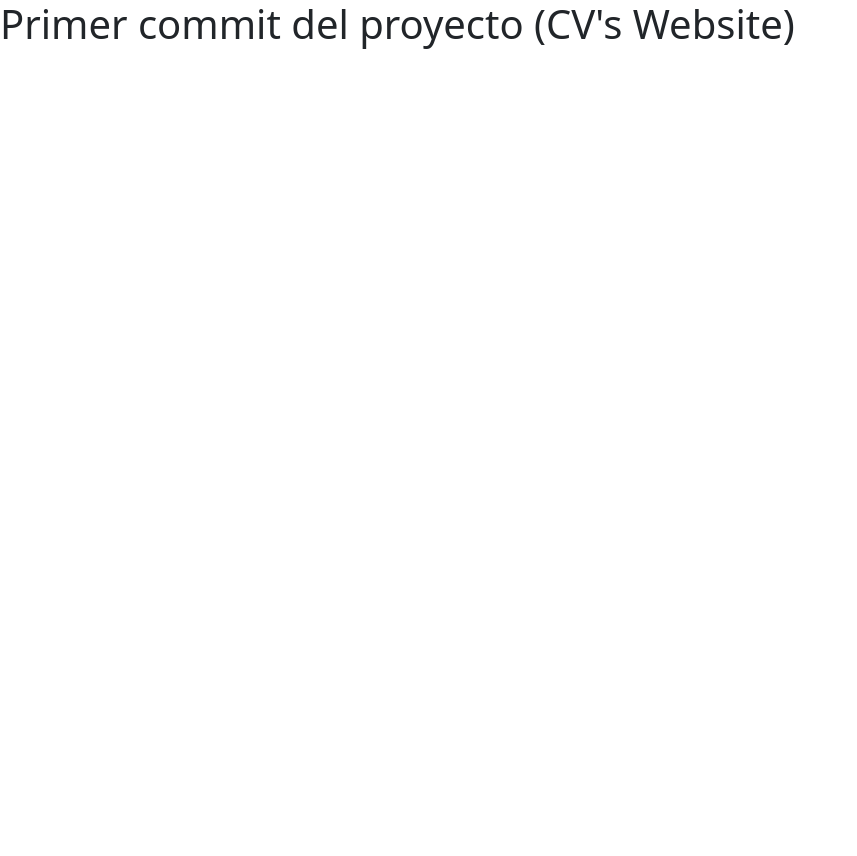
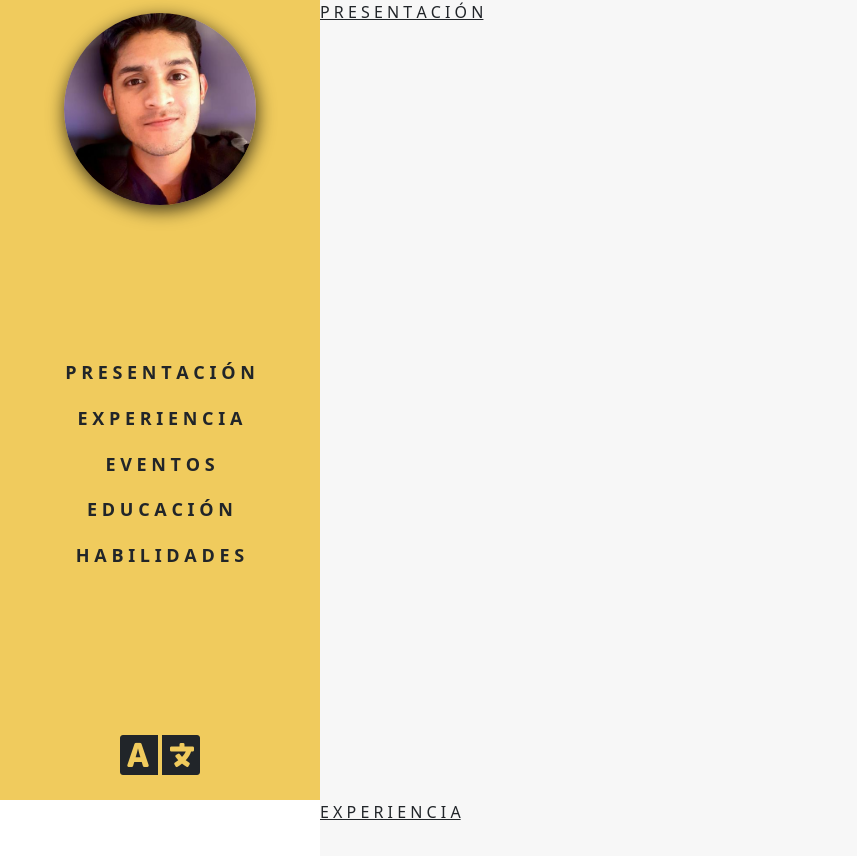
Before and after one commit to Luis-Manuel-Chairez-Soto/Luis-Manuel-Chairez-Soto.github.io, a plain HTML site: page index.html in a window 1280 px wide. Shown: the top 856 px of the page, without its empty margins (0-857 px from the left). Before the commit the page ends 800 px from the top, so only its background shows below. Drawn offline with nearby package versions, Linux system fonts and the light colour scheme.

Commit message:
Estilo y cuepro del NavBar

```diff
--- /dev/null
+++ b/css/general.css
@@ -0,0 +1,50 @@
+body{
+    display: flex;
+}
+
+/* LEFT SIDE */
+.f-slideMenu{
+    display: flex;
+    justify-content: space-between;
+    align-items: center;
+    flex-direction: column;
+    width: 25%;
+    height: 100vh;
+    padding-top: 1%;
+    padding-bottom: 1%;
+    background-color: #f0cb5d;
+}
+
+.img-content{
+    width: 60%;
+}
+
+.img-content img{
+    width: 100%;
+    border-radius: 50%;
+    user-select: none;
+    -webkit-box-shadow: 1px 5px 18px 0px rgba(0,0,0,0.75);
+    -moz-box-shadow: 1px 5px 18px 0px rgba(0,0,0,0.75);
+    box-shadow: 1px 5px 18px 0px rgba(0,0,0,0.75);
+}
+
+.menu-list ol{
+    text-align: center;
+    padding-left: 0;
+    list-style-type: none;
+}
+
+.menu-list ol li{
+    font-size: large;
+    font-weight: bold;
+    margin-top: 10%;
+    margin-bottom: 10%;
+}
+
+/* RIGHT SIDE */
+.f-content{
+    display: flex;
+    flex-direction: column;
+    width: 75%;
+    background-color: #f7f7f7;
+}
--- a/index.html
+++ b/index.html
@@ -11,15 +11,45 @@
     <link rel="icon" type="image/png" sizes="16x16" href="img/favicon/favicon-16x16.png">
     <link rel="manifest" href="img/favicon/site.webmanifest">
 
+    <link rel="stylesheet" href="css/general.css">
+
     <!-- Bootstrap CSS -->
     <link href="https://cdn.jsdelivr.net/npm/bootstrap@5.0.1/dist/css/bootstrap.min.css" rel="stylesheet" integrity="sha384-+0n0xVW2eSR5OomGNYDnhzAbDsOXxcvSN1TPprVMTNDbiYZCxYbOOl7+AMvyTG2x" crossorigin="anonymous">
 
+    <!-- Font Awesome -->
+    <link rel="stylesheet" href="https://cdnjs.cloudflare.com/ajax/libs/font-awesome/5.15.3/css/all.min.css" integrity="sha512-iBBXm8fW90+nuLcSKlbmrPcLa0OT92xO1BIsZ+ywDWZCvqsWgccV3gFoRBv0z+8dLJgyAHIhR35VZc2oM/gI1w==" crossorigin="anonymous" referrerpolicy="no-referrer" />
+
 </head>
 <body>
-    <h1>Primer commit del proyecto (CV's Website)</h1>
+    <div class="f-slideMenu sticky-top">
+        <div class="img-content">
+            <img src="img/porfile-img.jpg" alt="">
+        </div>
+        <div class="menu-list">
+            <ol>
+                <li>P R E S E N T A C I Ó N</li>
+                <li>E X P E R I E N C I A</li>
+                <li>E V E N T O S</li>
+                <li>E D U C A C I Ó N</li>
+                <li>H A B I L I D A D E S</li>
+            </ol>
+        </div>
+        <div>
+            <i class="fas fa-language fa-4x"></i>
+        </div>
+    </div>
 
+    <div class="f-content">
+        <section style="height: 100vh;"><u>P R E S E N T A C I Ó N</u></section>
+        <section style="height: 100vh;"><u>E X P E R I E N C I A</u></section>
+        <section style="height: 100vh;"><u>E V E N T O S</u></section>
+        <section style="height: 100vh;"><u>E D U C A C I Ó N</u></section>
+        <section style="height: 100vh;"><u>H A B I L I D A D E S</u></section>
+    </div>
 
     <!-- Bootstrap Bundle with Popper -->
     <script src="https://cdn.jsdelivr.net/npm/bootstrap@5.0.1/dist/js/bootstrap.bundle.min.js" integrity="sha384-gtEjrD/SeCtmISkJkNUaaKMoLD0//ElJ19smozuHV6z3Iehds+3Ulb9Bn9Plx0x4" crossorigin="anonymous"></script>
+
+    <script src="js/app.js"></script>
 </body>
 </html>
```
Also changed, not shown: img/porfile-img.jpg (added), js/app.js (added).
